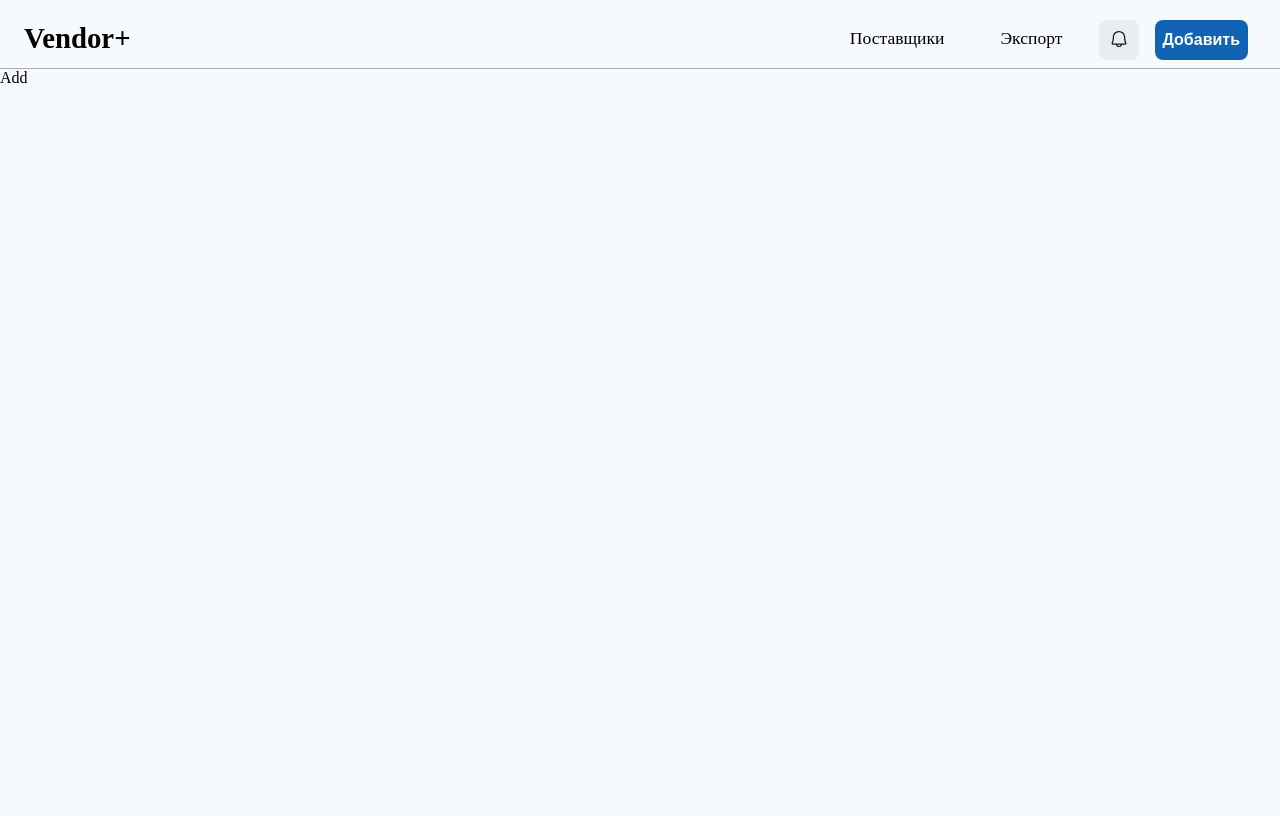
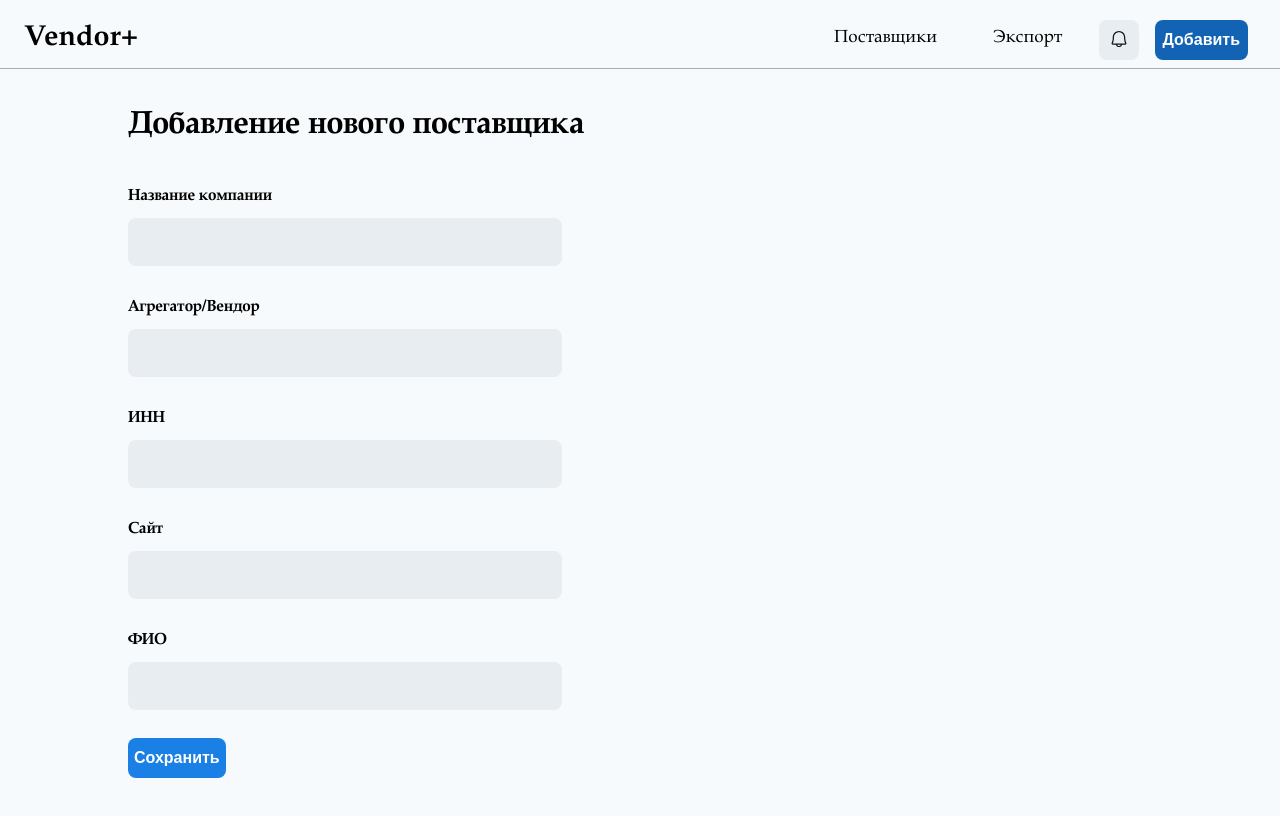
Before and after one commit to Arseniyms/SuppliersJS, a React (Create React App) app in the folder react-vendor/: page /add in a window 1280 px wide. Built offline with nearby package versions, Linux system fonts and the light colour scheme.

Commit message:
add addvendor

```diff
--- a/react-vendor/src/Main/App/App.css
+++ b/react-vendor/src/Main/App/App.css
@@ -2,9 +2,8 @@
   text-align: left;
 }
 
-
 body {
-  font-family: 'work sans';
+  font-family: Palatino, URW Palladio L, serif;
   background-color: #f7fafc;
 }
 
--- a/react-vendor/src/Main/Router.js
+++ b/react-vendor/src/Main/Router.js
@@ -3,13 +3,14 @@ import App from "./App/App";
 import Navbar from "../components/Navbar/Navbar";
 import MainCollection from "../components/MainCollection/MainCollection";
 import Export from "../components/Export/Export";
+import AddVendor from "../components/AddVendor/AddVendor";
 
 export const router = createBrowserRouter([
     { path: "/", element: <App/> },
     { path: "/vendors", element: <MainCollection/> },
     { path: "/export", element: <Export/> },
     { path: "/notifications", element: <Notification/> },
-    { path: "/add", element: <Add/> }
+    { path: "/add", element: <AddVendor/> }
 ])
 
 function Notification() {
@@ -20,12 +21,3 @@ function Notification() {
         </div>
     )
 }
-
-function Add() {
-    return (
-        <div className="App">
-            <Navbar/>
-            <div className="Add">Add</div>
-        </div>
-    )
-}
--- /dev/null
+++ b/react-vendor/src/components/AddVendor/AddInput.css
@@ -0,0 +1,38 @@
+.add-input {
+    padding: 12px 0;
+    display: flex;
+    flex-direction: column;
+    align-items: start;
+}
+
+.add-input input {
+    border-radius: 8px;
+    border: none;
+    padding: 8px 8px 8px 16px;
+    margin-top: 4px;
+    height: 32px;
+    width: 40%;
+    background-color: var(--background-color);
+    font-size: 16px;
+    caret-color: var(--placeholder-color);
+    position: relative;
+}
+
+.add-input input:focus {
+    outline-width: 0;
+}
+
+.add-input input::placeholder {
+    position: absolute;
+    color: var(--placeholder-color);
+    font-size: 16px;
+    top: 50%;
+    left: 3%;
+    transform: translate(-3%, -50%);
+}
+
+.add-input span {
+    padding: 8px 0;
+    font-size: 16px;
+    font-weight: 600;
+}
--- /dev/null
+++ b/react-vendor/src/components/AddVendor/AddInput.js
@@ -0,0 +1,16 @@
+import React from "react";
+import './AddInput.css'
+
+const AddInput = ({text}) => {
+    return (
+        <div className="add-input">
+            <span>{text}</span>
+            <input
+                type="text"
+                placeholder={Text.PLACEHOLDER}
+            />
+        </div>
+    )
+}
+
+export default AddInput;
--- /dev/null
+++ b/react-vendor/src/components/AddVendor/AddVendor.css
@@ -0,0 +1,25 @@
+:root {
+    --button-text-background-color: #1A80E5;
+    --button-text-background-hover-color: #1363b5;
+    --button-text-color: white
+}
+
+.add-vendor {
+    margin: 3% 10%;
+}
+
+.add-vendor button {
+    margin-top: 16px;
+    background-color: var(--button-text-background-color);
+    border: none;
+    height: 40px;
+    border-radius: 8px;
+    color: var(--button-text-color);
+    font-weight: bold;
+    font-size: 16px;
+    cursor: pointer;
+}
+
+.add-vendor button:hover {
+    background-color: var(--button-text-background-hover-color);
+}
--- /dev/null
+++ b/react-vendor/src/components/AddVendor/AddVendor.js
@@ -0,0 +1,31 @@
+import React, {useMemo} from "react";
+import Navbar from "../Navbar/Navbar";
+import AddInput from "./AddInput";
+import "./AddVendor.css"
+
+const Text = {
+    TITLE: "Добавление нового поставщика",
+    ADD: "Добавить",
+    PLACEHOLDER: "Ввод",
+    SAVE: "Сохранить"
+}
+
+const AddVendor = () => {
+    return (
+        <div>
+            <Navbar/>
+            <div className="add-vendor">
+                <h1>{Text.TITLE}</h1>
+
+                <AddInput text="Название компании"/>
+                <AddInput text="Агрегатор/Вендор"/>
+                <AddInput text="ИНН"/>
+                <AddInput text="Сайт"/>
+                <AddInput text="ФИО"/>
+                <button>{Text.SAVE}</button>
+            </div>
+        </div>
+    )
+}
+
+export default AddVendor;
--- a/react-vendor/src/components/SearchBar/SearchBar.css
+++ b/react-vendor/src/components/SearchBar/SearchBar.css
@@ -15,7 +15,7 @@
     border-radius: 32px;
 }
 
-input {
+.searchBar input {
     border: none;
     padding: 8px 8px 8px 32px;
     height: 48px;
@@ -25,11 +25,11 @@ input {
     caret-color: var(--placeholder-color);
 }
 
-input:focus {
+.searchBar input:focus {
     outline-width: 0;
 }
 
-input::placeholder {
+.searchBar input::placeholder {
     color: var(--placeholder-color);
 }
 
```
